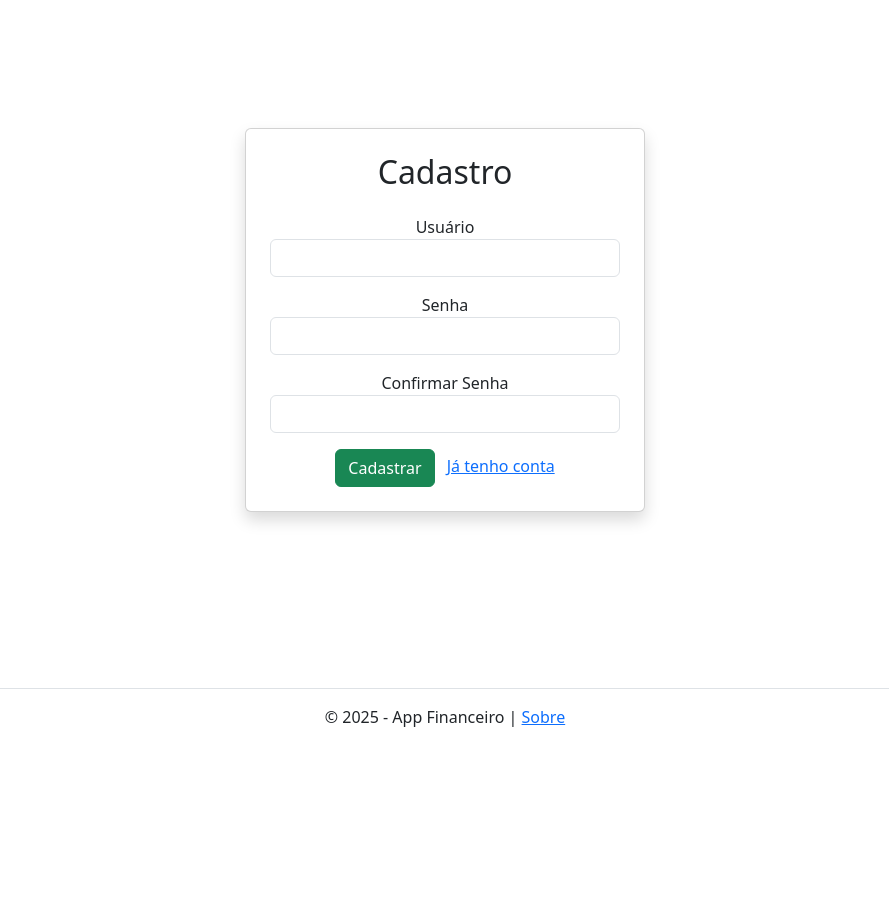
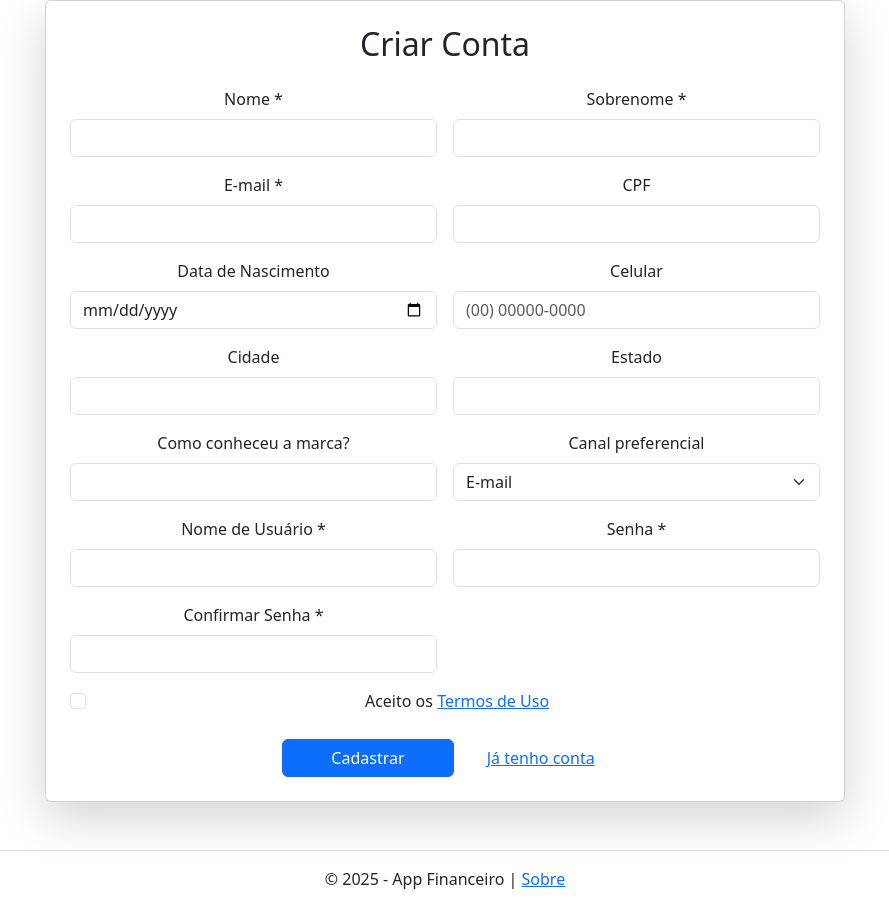
Before and after one commit to diogobraganascimento/controle-financeiro, a Flask app: page /cadastro in a window 1280 px wide. Shown: the part 56-963 px from the top of the page, without its empty margins (195-1084 px from the left). Before the commit the page ends 783 px from the top, so only its background shows below. Run offline with Flask 3, Linux system fonts and the light colour scheme.

Commit message:
Atualização
Forms cadastro atualizado, inserido mais campos.

```diff
--- a/app.py
+++ b/app.py
@@ -8,7 +8,7 @@ from fpdf import FPDF
 from flask import Flask, render_template, request, redirect, url_for, send_file, session, flash
 from flask_dance.contrib.google import make_google_blueprint, google
 from flask_dance.contrib.github import make_github_blueprint, github
-from utils import executar_consulta, get_usuario_id
+from utils import executar_consulta, get_usuario_id, criar_senha_hash
 
 
 app = Flask(__name__)
@@ -150,23 +150,53 @@ def desativar_conta(id):
 @app.route('/cadastro', methods=['GET', 'POST'])
 def cadastro():
     if request.method == 'POST':
-        usuario = request.form['username']
-        senha = request.form['password']
-        confirmar_senha = request.form['confirm_password']
+        nome = request.form.get('nome')
+        sobrenome = request.form.get('sobrenome')
+        cpf = request.form.get('cpf')
+        nascimento = request.form.get('nascimento')
+        cidade = request.form.get('cidade')
+        estado = request.form.get('estado')
+        celular = request.form.get('celular')
+        email = request.form.get('email')
+        origem = request.form.get('origem')
+        canal = request.form.get('canal')
+        username = email.split('@')[0]
+        senha = request.form.get('senha')
+        confirmar_senha = request.form.get('confirmar_senha')
+        termos = request.form.get('termos')
+
+        if not all([nome, sobrenome, email, senha, confirmar_senha]):
+            flash("Por favor, preencha todos os campos obrigatórios.", "danger")
+            return redirect(url_for('cadastro'))
 
         if senha != confirmar_senha:
-            flash("As senhas não coincidem", "danger")
+            flash("As senhas não coincidem.", "danger")
             return redirect(url_for('cadastro'))
 
-        senha_hash = bcrypt.hashpw(senha.encode('utf-8'), bcrypt.gensalt())
+        if termos != 'sim':
+            flash("Você precisa aceitar os termos de uso.", "warning")
+            return redirect(url_for('cadastro'))
+
+        senha_hash = criar_senha_hash(senha)
 
         try:
-            query = "INSERT INTO usuarios (username, senha_hash) VALUES (?, ?)"
-            executar_consulta(query, (usuario, senha_hash), commit=True)
+            query = """
+                INSERT INTO usuarios (
+                    nome, sobrenome, cpf, nascimento, cidade, estado, celular,
+                    email, origem, canal, username, senha_hash
+                )
+                VALUES (?, ?, ?, ?, ?, ?, ?, ?, ?, ?, ?, ?)
+            """
+            executar_consulta(query, (
+                nome, sobrenome, cpf, nascimento, cidade, estado, celular,
+                email, origem, canal, username, senha_hash
+            ), commit=True)
+
             flash("Cadastro realizado com sucesso! Faça login.", "success")
             return redirect(url_for('login'))
+
         except sqlite3.IntegrityError:
-            flash("Usuário já existe", "warning")
+            flash("Usuário ou e-mail já cadastrado.", "warning")
             return redirect(url_for('cadastro'))
 
     return render_template('cadastro.html')
@@ -518,6 +548,12 @@ def toggle_admin(id):
     return redirect(url_for('listar_usuarios'))
 
 
+# Rota do termo
+@app.route('/termos')
+def termos():
+    return render_template("termos.html")
+
+
 if __name__ == "__main__":
     app.run(
         ssl_context=('cert.pem', 'private.pem'),
--- a/static/js/script.js
+++ b/static/js/script.js
@@ -174,3 +174,42 @@ document.addEventListener('DOMContentLoaded', function () {
         });
     }
 });
+
+/**
+* Validação do formulário de cadastro de usuário
+*
+* - Verifica se as senhas coincidem
+* - Confere se os termos de uso foram aceitos
+* - Garante que o e-mail contém "@"
+* - Impede envio se houver erros
+*/
+document.addEventListener("DOMContentLoaded", () => {
+    const form = document.getElementById("formCadastro");
+
+    if(form) {
+        form.addEventListener("submit", function (event) {
+            const senha = form.querySelector('input[name="senha"]').value;
+            const comfirmarSenha = form.querySelector('input[name="confirmar_senha"]').value;
+            const termosAceitos = form.querySelector('input[name="termos"]').checked;
+            const email = form.querySelector('input[name="email"]').value;
+
+            if (senha != confirmarSenha) {
+                alert("As senhas não coincidem!");
+                event.preventDefault();
+                return;
+            }
+
+            if (!termosAceitos) {
+                alert("Você deve aceitar os termos de uso para continuar.");
+                event.preventDefault();
+                return;
+            }
+
+            if (!email.includes('@')) {
+                alert("Digite um e-mail válido.");
+                event.preventDefault();
+                return;
+            }
+        });
+    }
+});
--- a/templates/cadastro.html
+++ b/templates/cadastro.html
@@ -3,34 +3,123 @@
 {% block title %}Cadastro - Controle Financeiro{% endblock %}
 
 {% block content %}
-<div class="d-flex justify-content-center align-items-center" id="contentCadastro">
-    <div class="card shadow p-4" id="cardCadastro">
-        <h2 class="text-center mb-4">Cadastro</h2>
+<div class="container d-flex justify-content-center align-items-center min-vh-100">
+    <div class="card shadow-lg p-4 w-100" style="max-width: 800px;">
+        <h2 class="text-center mb-4">Criar Conta</h2>
 
         {% with messages = get_flashed_messages(with_categories=true) %}
             {% if messages %}
                 {% for category, message in messages %}
-                    <div class="alert alert-{{ category }}">{{ message }}</div>
+                    <div class="alert alert-{{ category }} alert-dismissible fade show" role="alert">
+                        {{ message }}
+                        <button type="button" class="btn-close" data-bs-dismiss="alert" aria-label="Fechar"></button>
+                    </div>
                 {% endfor %}
             {% endif %}
         {% endwith %}
 
         <form method="POST">
-            <div class="mb-3">
-                <label>Usuário</label>
-                <input type="text" class="form-control" name="username" required>
+            <div class="row g-3">
+                <div class="col-md-6">
+                    <label class="form-label">Nome *</label>
+                    <input type="text" class="form-control" name="nome" required>
+                </div>
+                <div class="col-md-6">
+                    <label class="form-label">Sobrenome *</label>
+                    <input type="text" class="form-control" name="sobrenome" required>
+                </div>
+
+                <div class="col-md-6">
+                    <label class="form-label">E-mail *</label>
+                    <input type="email" class="form-control" name="email" required>
+                </div>
+                <div class="col-md-6">
+                    <label class="form-label">CPF</label>
+                    <input type="text" class="form-control" name="cpf" maxlength="14">
+                </div>
+
+                <div class="col-md-6">
+                    <label class="form-label">Data de Nascimento</label>
+                    <input type="date" class="form-control" name="data_nascimento">
+                </div>
+                <div class="col-md-6">
+                    <label class="form-label">Celular</label>
+                    <input type="tel" class="form-control" name="celular" placeholder="(00) 00000-0000">
+                </div>
+
+                <div class="col-md-6">
+                    <label class="form-label">Cidade</label>
+                    <input type="text" class="form-control" name="cidade">
+                </div>
+                <div class="col-md-6">
+                    <label class="form-label">Estado</label>
+                    <input type="text" class="form-control" name="estado">
+                </div>
+
+                <div class="col-md-6">
+                    <label class="form-label">Como conheceu a marca?</label>
+                    <input type="text" class="form-control" name="como_conheceu">
+                </div>
+                <div class="col-md-6">
+                    <label class="form-label">Canal preferencial</label>
+                    <select class="form-select" name="canal_preferencial">
+                        <option value="email">E-mail</option>
+                        <option value="celular">Celular</option>
+                    </select>
+                </div>
+
+                <div class="col-md-6">
+                    <label class="form-label">Nome de Usuário *</label>
+                    <input type="text" class="form-control" name="username" required>
+                </div>
+
+                <div class="col-md-6">
+                    <label class="form-label">Senha *</label>
+                    <input type="password" class="form-control" name="password" required>
+                </div>
+                <div class="col-md-6">
+                    <label class="form-label">Confirmar Senha *</label>
+                    <input type="password" class="form-control" name="confirm_password" required>
+                </div>
+
+                <div class="col-12">
+                    <div class="form-check">
+                        <input type="checkbox" class="form-check-input" name="aceita_termos" id="aceita_termos" required>
+                        <label class="form-check-label" for="aceita_termos">
+                            Aceito os <a href="#" data-bs-toggle="modal" data-bs-target="#modalTermos">Termos de Uso</a>
+                        </label>
+                    </div>
+                </div>
+
+                <div class="col-12 text-center mt-4">
+                    <button type="submit" class="btn btn-primary px-5">Cadastrar</button>
+                    <a href="{{ url_for('login') }}" class="btn btn-link ms-3">Já tenho conta</a>
+                </div>
             </div>
-            <div class="mb-3">
-                <label>Senha</label>
-                <input type="password" class="form-control" name="password" required>
-            </div>
-            <div class="mb-3">
-                <label>Confirmar Senha</label>
-                <input type="password" class="form-control" name="confirm_password" required>
-            </div>
-            <button class="btn btn-success">Cadastrar</button>
-            <a href="{{ url_for('login') }}" class="btn-secondary ms-2">Já tenho conta</a>
         </form>
     </div>
 </div>
+
+<!-- Modal dos Termos -->
+<div class="modal fade" id="modalTermos" tabindex="-1" aria-labelledby="modalTermosLabel" aria-hidden="true">
+  <div class="modal-dialog modal-lg modal-dialog-scrollable">
+    <div class="modal-content">
+      <div class="modal-header">
+        <h5 class="modal-title" id="modalTermosLabel">Termos de Uso</h5>
+        <button type="button" class="btn-close" data-bs-dismiss="modal" aria-label="Fechar"></button>
+      </div>
+      <div class="modal-body" style="text-align: justify;">
+        <p><strong>1. Coleta de dados:</strong> Ao se cadastrar, você autoriza a coleta de dados para fins de identificação e comunicação.</p>
+        <p><strong>2. Uso das informações:</strong> Seus dados serão utilizados exclusivamente para melhorar a experiência na plataforma e facilitar o contato, quando necessário.</p>
+        <p><strong>3. Compartilhamento:</strong> Não compartilhamos suas informações com terceiros, exceto quando exigido por lei.</p>
+        <p><strong>4. Segurança:</strong> Todas as informações são armazenadas com segurança e protegidas contra acesso não autorizado.</p>
+        <p><strong>5. Responsabilidade:</strong> Você é responsável pelas informações fornecidas e por manter a confidencialidade de sua senha.</p>
+        <p><strong>6. Aceite:</strong> Ao marcar a opção, você declara que leu, entendeu e concorda com os termos.</p>
+      </div>
+      <div class="modal-footer">
+        <button type="button" class="btn btn-secondary" data-bs-dismiss="modal">Fechar</button>
+      </div>
+    </div>
+  </div>
+</div>
 {% endblock %}
--- a/utils.py
+++ b/utils.py
@@ -1,4 +1,6 @@
 import sqlite3
+
+import bcrypt
 from flask import session
 
 
@@ -22,3 +24,7 @@ def executar_consulta(query, parametros=(), fetchone=False, fetchall=False, comm
 
 def get_usuario_id():
     return session.get('usuario', {}).get('id')
+
+
+def criar_senha_hash(senha):
+    return bcrypt.hashpw(senha.enconde('utf-8'), bcrypt.gensalt())
```
Also changed, not shown: templates/termos.html (added, +31 -0 lines), financeiro.db.
